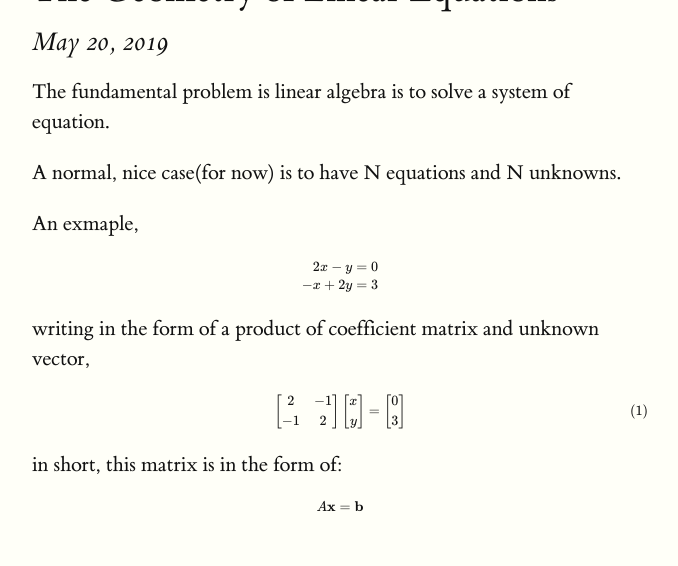
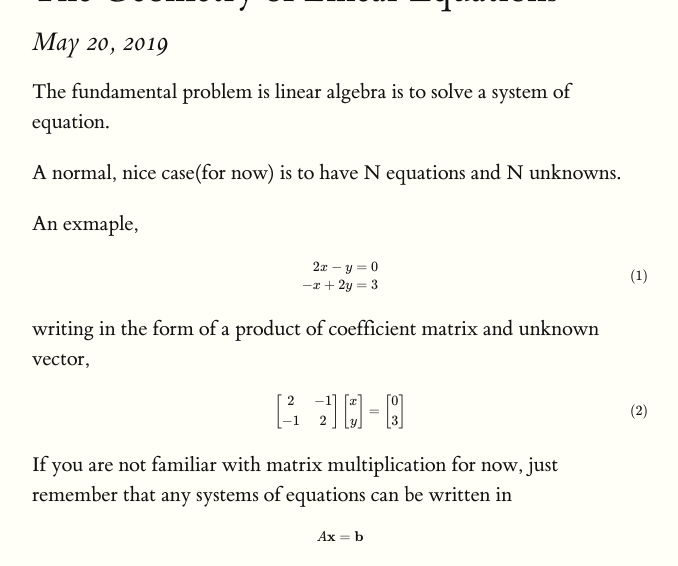
Before and after one commit to RuizhenMai/academic-blog, a Jekyll site: the page built from UnitI/The_Geometry_of_Linear_Equations.md, in a window 1280 px wide and 1400 px high, scrolled down 197 px. Shown: the top 566 px of the window, without its empty margins (128-806 px from the left). Built offline with Jekyll 4.4.1, drawn with Linux system fonts in a browser that asks for light colours; formulas are drawn with MathJax 3; some of the changed text lies outside the part shown.

Commit message:
minor change

```diff
--- a/UnitI/The_Geometry_of_Linear_Equations.md
+++ b/UnitI/The_Geometry_of_Linear_Equations.md
@@ -16,7 +16,7 @@ $$
 \begin{aligned}
 2x-y & =0\\
 -x+2y & =3
-\end{aligned}
+\end{aligned}\tag{1}
 $$
 
 writing in the form of a product of coefficient matrix and unknown vector,
@@ -29,19 +29,23 @@ $$
 \left[\begin{matrix}
 x\\
 y
-\end{matrix}\right]=\left[\begin{matrix}\tag{1}
+\end{matrix}\right]=\left[\begin{matrix}
 0\\
 3
-\end{matrix}\right]
+\end{matrix}\right]\tag{2}
 $$
 
-in short, this matrix is in the form of:
+If you are not familiar with matrix multiplication for now, just remember that any systems of equations can be written in
 
 $$
 A\mathbf{x}=\mathbf{b}
 $$
 
+the unknown vector $$\mathbf x$$ always contains a list of unknowns vertically, so does the constant vector $$\mathbf b$$. The coefficient matrix $$A$$ is ordered same as the system of equations, the first row is 2 and -1, the second row is -1 and 2, which are exactly same as writing them at the very top.
+
 ## Row picture:
+
+Draw the two equations in  $$(1)$$  into the coordinates:
 
 <p align="center" style="text-align: center;"><img align="center" src="https://tex.s2cms.ru/svg/%5Cbegin%7Btikzpicture%7D%5Bscale%3D1.0544%5D%5Csmall%0A%5Cbegin%7Baxis%7D%5Baxis%20line%20style%3Dgray%2C%0A%09samples%3D120%2C%0A%09width%3D6.0cm%2Cheight%3D6.4cm%2C%0A%09xmin%3D-2.5%2C%20xmax%3D2.5%2C%0A%09ymin%3D-2.5%2C%20ymax%3D2.5%2C%0A%09%25restrict%20y%20to%20domain%3D-2%3A2%2C%0A%09ytick%3D%7B-2%2C-1%2C0%2C1%2C2%7D%2C%0A%09xtick%3D%7B-2%2C-1%2C0%2C1%2C2%7D%2C%0A%09axis%20equal%2C%0A%09axis%20x%20line%3Dcenter%2C%0A%09axis%20y%20line%3Dcenter%2C%0A%09xlabel%3D%24x%24%2Cylabel%3D%24y%24%5D%0A%25%5Caddplot%5Bred%2Cdomain%3D-2%3A1%2Csemithick%5D%7Bexp(x)%7D%3B%0A%5Caddplot%5Bcolor%20%3D%20%7Brgb%3Ared%2C181%3Bgreen%2C23%3Bblue%2C23%7D%2Cline%20width%20%3D%201pt%5D%7Bx%2F2%2B3%2F2%7D%3B%0A%5Caddplot%5Bcolor%20%3D%20%7Brgb%3Ared%2C16%3Bgreen%2C133%3Bblue%2C152%7D%2C%20line%20width%20%3D%201pt%5D%7B2*x%7D%3B%0A%5Caddplot%5B%5D%20coordinates%20%7B(2%2C3)%7D%20node%7B%242x-y%3D0%24%7D%3B%0A%5Caddplot%5B%5D%20coordinates%20%7B(-1.5%2C1.5)%7D%20node%7B%24-x%2B2y%3D3%24%7D%3B%0A%5Caddplot%5Bcolor%20%3D%20%7Brgb%3Ared%2C146%3Bgreen%2C98%3Bblue%2C74%7D%2Cmark%3D*%5D%20coordinates%20%7B(1%2C2)%7D%3B%0A%25zero%20node%0A%5Cpath%20(axis%20cs%3A0%2C0)%20node%20%5Banchor%3Dnorth%20west%2Cyshift%3D-0.07cm%5D%20%7B0%7D%3B%0A%5Cend%7Baxis%7D%0A%5Cend%7Btikzpicture%7D" alt="\begin{tikzpicture}[scale=1.0544]\small
 \begin{axis}[axis line style=gray,
@@ -71,7 +75,7 @@ By finding a line for the first equation and for second equation(two point metho
 
 ## Column Picture:
 
-Rewriting the equation $$(1)$$ to expand $$x$$ and $$y$$,
+Rewriting the equation $$(2)$$ to expand $$x$$ and $$y$$, (@todo include notes)
 
 
 $$
```
Also changed, not shown: index.md (+3 -0 lines).
